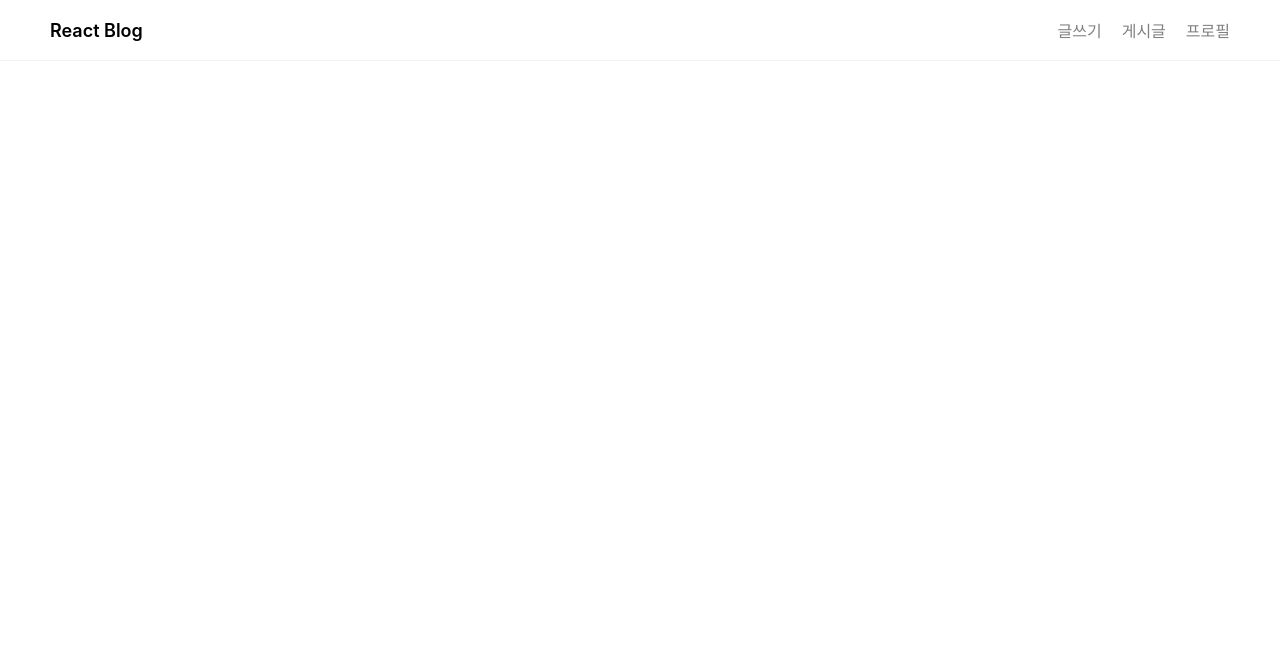
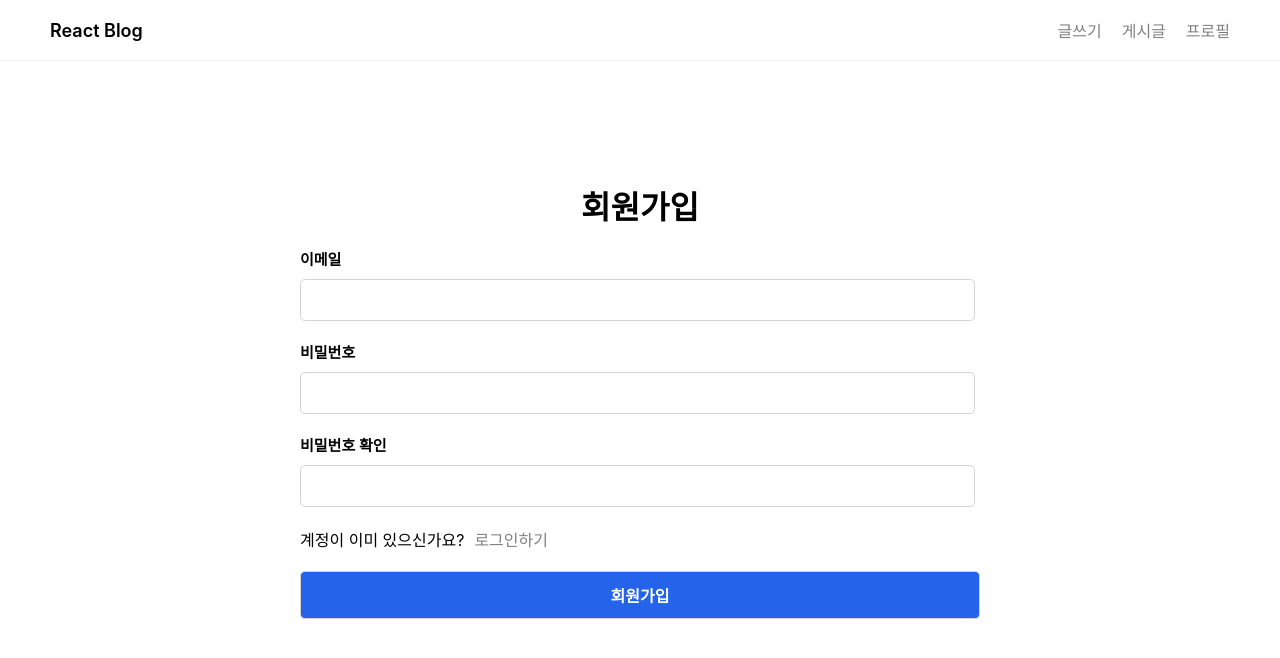
Before and after one commit to gaebonglee/blog-app, a React (Create React App) app: page /signUp in a window 1280 px wide. Shown: the top 658 px of the page. Built offline with nearby package versions, Linux system fonts and the light colour scheme; no server answers.

Commit message:
firebase 를 통한 회원가입 완료

```diff
--- a/package.json
+++ b/package.json
@@ -15,6 +15,7 @@
     "react-dom": "^19.0.0",
     "react-router-dom": "^7.1.1",
     "react-scripts": "5.0.1",
+    "react-toastify": "^11.0.2",
     "typescript": "^4.4.2",
     "web-vitals": "^2.1.0"
   },
--- a/src/App.tsx
+++ b/src/App.tsx
@@ -1,15 +1,20 @@
 import Router from "./components/Routers";
-import { app } from "./firebase";
+import { app } from "./firebaseApp";
 import { getAuth } from "firebase/auth";
 import { useState } from "react";
+import { ToastContainer } from "react-toastify";
+import "react-toastify/dist/ReactToastify.css";
 
 function App() {
   const auth = getAuth(app);
 
   //firebase auth가 인증되었으면 true로 변경해주는 로직 추가
-  const [isAuthenticated, setIsAuthenticated] = useState<boolean>(!!auth?.currentUser);
+  const [isAuthenticated, setIsAuthenticated] = useState<boolean>(
+    !!auth?.currentUser
+  );
   return (
     <>
+      <ToastContainer />
       <Router isAuthenticated={isAuthenticated} />
     </>
   );
--- a/src/components/SignUpForm.tsx
+++ b/src/components/SignUpForm.tsx
@@ -1,28 +1,77 @@
 import { useState } from "react";
-import { Link } from "react-router-dom";
 
-export default function SignUpForm() {
-  const [error, setError] = useState<string>("")
+import { Link, useNavigate } from "react-router-dom";
+import { app } from "firebaseApp";
+import { getAuth, createUserWithEmailAndPassword } from "firebase/auth";
+import { toast } from "react-toastify";
+
+export default function SignupForm() {
+  const [error, setError] = useState<string>("");
   const [email, setEmail] = useState<string>("");
   const [password, setPassword] = useState<string>("");
   const [passwordConfirm, setPasswordConfirm] = useState<string>("");
+  const navigate = useNavigate();
+
+  const onSubmit = async (e: React.FormEvent<HTMLFormElement>) => {
+    e.preventDefault();
+    try {
+      const auth = getAuth(app);
+      await createUserWithEmailAndPassword(auth, email, password);
+
+      toast.success("회원가입에 성공했습니다.");
+      navigate("/");
+    } catch (error: any) {
+      console.log(error);
+      toast.error(error?.code);
+    }
+  };
 
   const onChange = (e: React.ChangeEvent<HTMLInputElement>) => {
     const {
       target: { name, value },
     } = e;
+
+    if (name === "email") {
+      setEmail(value);
+      const validRegex =
+        /^[a-zA-Z0-9.!#$%&'*+/=?^_`{|}~-]+@[a-zA-Z0-9-]+(?:\.[a-zA-Z0-9-]+)*$/;
+
+      if (!value?.match(validRegex)) {
+        setError("이메일 형식이 올바르지 않습니다.");
+      } else {
+        setError("");
+      }
+    }
+
+    if (name === "password") {
+      setPassword(value);
+
+      if (value?.length < 8) {
+        setError("비밀번호는 8자리 이상으로 입력해주세요");
+      } else if (passwordConfirm?.length > 0 && value !== passwordConfirm) {
+        setError("비밀번호와 비밀번호 확인 값이 다릅니다. 다시 확인해주세요.");
+      } else {
+        setError("");
+      }
+    }
+
+    if (name === "password_confirm") {
+      setPasswordConfirm(value);
+
+      if (value?.length < 8) {
+        setError("비밀번호는 8자리 이상으로 입력해주세요");
+      } else if (value !== password) {
+        setError("비밀번호와 비밀번호 확인 값이 다릅니다. 다시 확인해주세요.");
+      } else {
+        setError("");
+      }
+    }
   };
-  if (name === "email") {
-  }
-  if (name === "password"){
-
-  }
-  if (name === "passwordConfirm")
   return (
-      <form action="/post" method="POST" className="form form--1g">
-        <h1 className=".form__title">회원가입</h1>
+    <form onSubmit={onSubmit} className="form form--lg">
+      <h1 className="form__title">회원가입</h1>
       <div className="form__block">
-          <label htmlFor="email">아이디</label>
+        <label htmlFor="email">이메일</label>
         <input
           type="email"
           name="email"
@@ -33,7 +82,13 @@ export default function SignUpForm() {
       </div>
       <div className="form__block">
         <label htmlFor="password">비밀번호</label>
-          <input type="password" name="password" id="password" required />
+        <input
+          type="password"
+          name="password"
+          id="password"
+          required
+          onChange={onChange}
+        />
       </div>
       <div className="form__block">
         <label htmlFor="password_confirm">비밀번호 확인</label>
@@ -42,16 +97,27 @@ export default function SignUpForm() {
           name="password_confirm"
           id="password_confirm"
           required
+          onChange={onChange}
         />
       </div>
+      {error && error?.length > 0 && (
         <div className="form__block">
-          계정이 이미 있있으신가요?
+          <div className="form__error">{error}</div>
+        </div>
+      )}
+      <div className="form__block">
+        계정이 이미 있으신가요?
         <Link to="/login" className="form__link">
-            로그인 하기
+          로그인하기
         </Link>
       </div>
       <div className="form__block">
-          <input type="submit" value="회원가입" className="form__btn--submit" />
+        <input
+          type="submit"
+          value="회원가입"
+          className="form__btn--submit"
+          disabled={error?.length > 0}
+        />
       </div>
     </form>
   );
--- a/src/firebase.ts
+++ b/src/firebaseApp.ts
@@ -1,6 +1,6 @@
 import { initializeApp, FirebaseApp, getApp } from "firebase/app";
-import { getAuth } from "firebase/auth";
 import "firebase/auth";
+import { getFirestore } from "firebase/firestore";
 
 export let app: FirebaseApp;
 
@@ -10,7 +10,7 @@ const firebaseConfig = {
   authDomain: process.env.REACT_APP_AUTH_DOMAIN,
   projectId: process.env.REACT_APP_PROJECT_ID,
   storageBucket: process.env.REACT_APP_STORAGE_BUCKET,
-  messagingSenderId: process.env.REACT_APP_MESSAGING_SENDER_ID,
+  messagingSenderId: process.env.REACT_APP_MESSAGING_SENTER_ID,
   appId: process.env.REACT_APP_ID,
 };
 
@@ -20,5 +20,10 @@ try {
   app = initializeApp(firebaseConfig, "app");
 }
 
-export const auth = getAuth(app);
-export default app;
+// Initialize Firebase
+const firebase = initializeApp(firebaseConfig);
+
+// Initialize Cloud Firestore and get a reference to the service
+export const db = getFirestore(app);
+
+export default firebase;
```
Also changed, not shown: 1 other file (tests, documents, lock files or other folders). Lines whose indentation alone changed are shown as unchanged.
